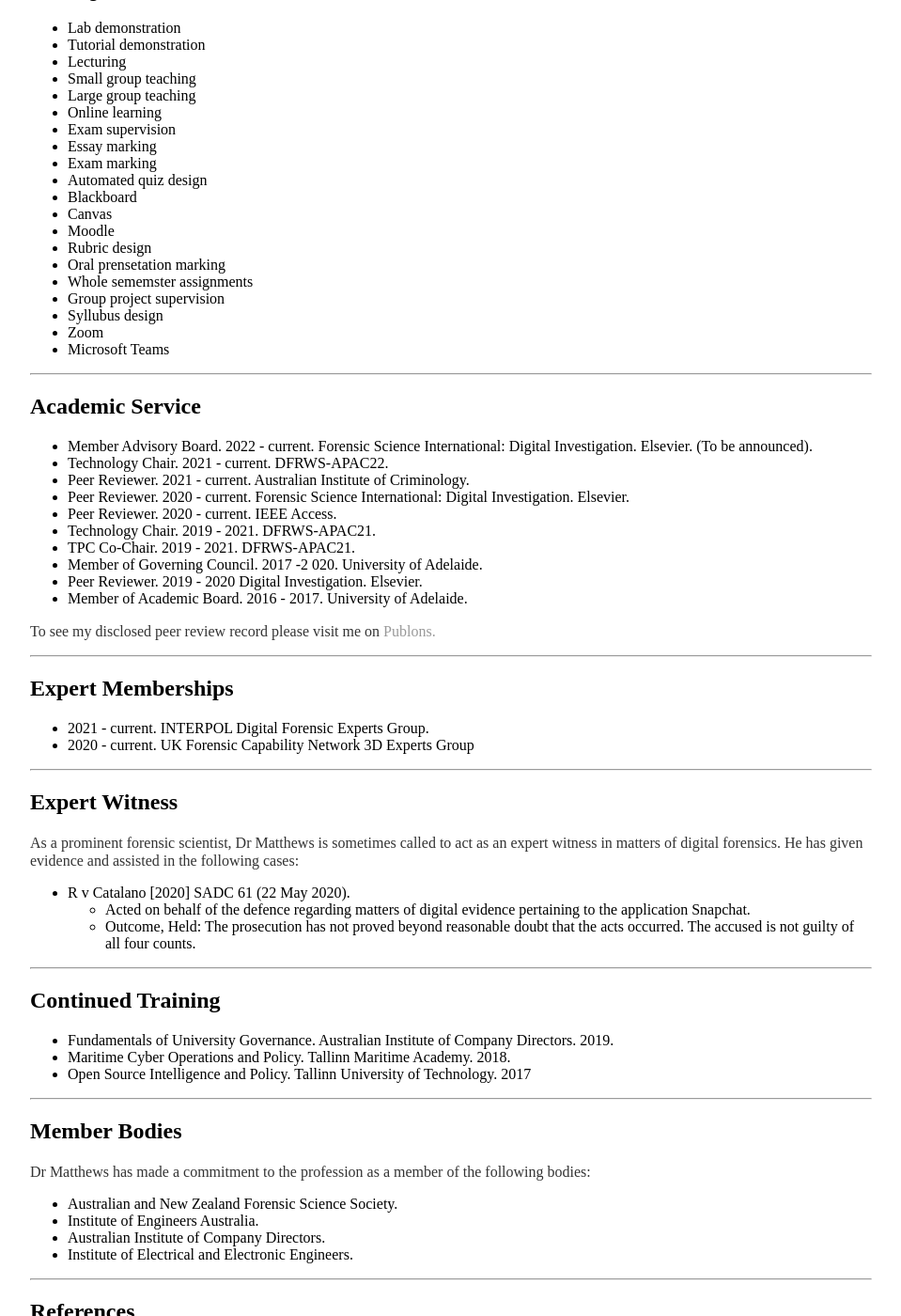
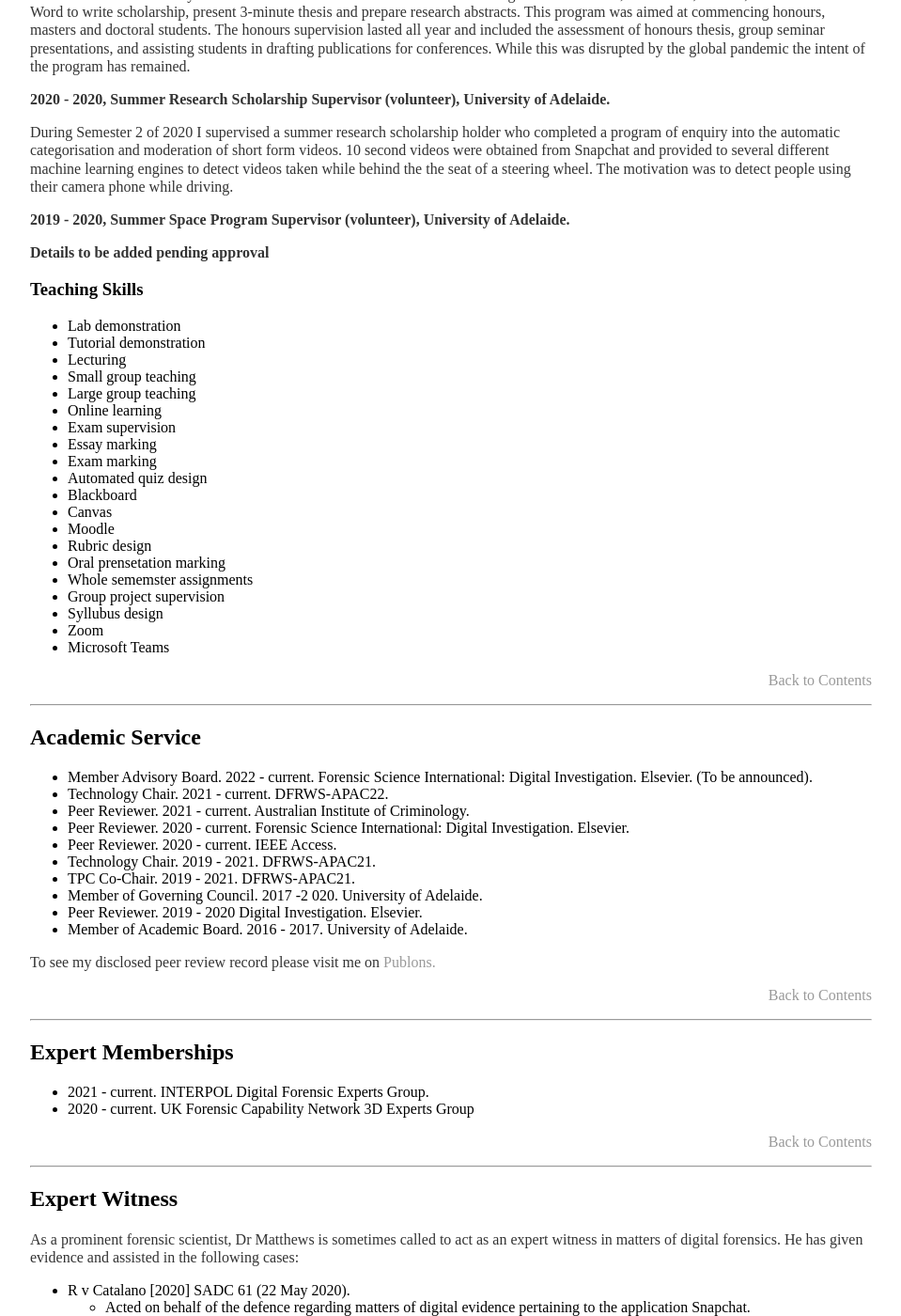
Before and after one commit to rhematt/rhematt.github.io, a Jekyll site: the page built from cv/index.md, in a window 1280 px wide and 1400 px high, scrolled down 10009 px. Shown: the whole window at 94% size, without its empty margins (160-1119 px from the left). Built offline with Jekyll 4.4.1, drawn with Linux system fonts in a browser that asks for light colours; our own code applies the rules of GitHub Pages for plain Markdown files; some of the changed text lies outside the part shown.

Commit message:
Update index.md

```diff
--- a/cv/index.md
+++ b/cv/index.md
@@ -84,8 +84,7 @@ Electives:
 - Coding and Cryptography
 - Telecomunications Systems
 
-
-<p align="right"> <a href="#Contents">Back to Contents</a> [Back to Contents](#Contents) </p>
+<p align="right"> <a href="#Contents">Back to Contents</a> </p>
 ___
 
 ## <a name="ResearchEmployment"></a> Research Employment
@@ -128,6 +127,7 @@ Publications generated:
 - Matthews, R. H., Phillips, B., & Sorell, M. 2019. How security ready is the Australian Space Industry? The challenges of digital security in space. In ASRC19. Adelaide 2019. Available [http://www.nssa.com.au/19asrc/resources/19ASRC_Program_Abstracts.pdf](http://www.nssa.com.au/19asrc/resources/19ASRC_Program_Abstracts.pdf).
 - Matthews, R., Phillips, B., and Sorell, M. 2019. Space Cyber: Understanding Cyber Vulnerabilities of Small Form Factor Satellites. The University of Adelaide. Adelaide 2019.
 
+<p align="right"> <a href="#Contents">Back to Contents</a> </p>
 ___
 
 ## <a name="TechnicalSkills"></a> Technical Skills
@@ -147,6 +147,7 @@ ___
 - Java
 - HTML
 
+<p align="right"> <a href="#Contents">Back to Contents</a> </p>
 ___
 
 ## <a name="AwardsPrizes"></a> Awards and Prizes
@@ -163,6 +164,7 @@ ___
 - 2018 Simon Rockcliff Travel Award for Research Supervision and Mentorship.
 - 2017 First Place International Open Source Intelligence Cyber Security Event, Tallinn Estonia.
 
+<p align="right"> <a href="#Contents">Back to Contents</a> </p>
 ___
 
 ## <a name="ResearchMotivation"></a> Research Motivation
@@ -173,6 +175,7 @@ My take on this work is unique due to the integration of systems thinking. I ens
 
 I acknowldege that my own work is not enough to solve the issues recognised by the systems level analysis of the problem. Recognising the limitations technology has, through international and interdisciplinary collaborations the human, psychological and criminological elements of these challenges become clear leading to victimcentric reforms, educational programs and cultural changes to eliminate the socioeconomic factors leading to environments which cater to online abuse.
 
+<p align="right"> <a href="#Contents">Back to Contents</a> </p>
 ___
 
 ## <a name="Publications"></a> Publications
@@ -222,6 +225,7 @@ Since 2015, Dr Matthews is one of the University of Adelaide’s top 10 most rea
 - Grace. L, (2017), Fake photos and how forensic digital image provenance can prove they aren’t or are real. The Advertiser. (interview). Available:[https://www.adelaidenow.com.au/news/south-australia/fake-photos-and-how-forensic-digital-image-provenance-can-prove-they-arent-or-are-real/news-story/9d2086b6357f681d1144310a94f60ce4](https://www.adelaidenow.com.au/news/south-australia/fake-photos-and-how-forensic-digital-image-provenance-can-prove-they-arent-or-are-real/news-story/9d2086b6357f681d1144310a94f60ce4)
 - Matthews, R. (2105) The playboy centrefold at the centre of computer science. The Conversation, 2015. Available:[https://theconversation.com/the-playboy-centrefold-at-the-centre-of-computer-science-41457](https://theconversation.com/the-playboy-centrefold-at-the-centre-of-computer-science-41457)
 
+<p align="right"> <a href="#Contents">Back to Contents</a> </p>
 ___
 
 ## <a name="Patents"></a> Patents and Open Source Deployments
@@ -231,6 +235,7 @@ ___
 	-  This project led to a honours project for 3 students in 2021 at the University of Adelaide to expand upon the functionality for automatically moderating the content uploaded to social media networks using convolutional networks.
 	-  A decision was made to release this innovation under an MIT licence rather than pursue a patent due to the application space for the law enforcement and intelligence community at large.
 
+<p align="right"> <a href="#Contents">Back to Contents</a> </p>
 ___
 
 <a name="Funding"></a>## Funding
@@ -246,6 +251,7 @@ ___
 ### <a name="BugBounties"></a>Bug Bounties
 - Matthews, R. 2020. CreatorID leaked from public content posted to SnapMaps. Online 2020. hackerone. Avalaible: [https://hackerone.com/reports/867521](https://hackerone.com/reports/867521). USD 1,000.
 
+<p align="right"> <a href="#Contents">Back to Contents</a> </p>
 ___
 
 ## <a name="ConferenceProceedings"></a> Conference Proceedings and Abstracts
@@ -267,6 +273,7 @@ ___
 - Jennings, L., Singh, I., Sorell, M., Matthews, R. H., Eggendorfer, T., & Hovhannisyan, K. 2018. Improving the  technical functionality of children’s tracking watches. In Proceedings of the 4th Interdisciplinary Cyber Research  Workshop 2018. Tallinn University of Technology. Available: [https://haldus.taltech.ee/sites/default/files/2021-04/ICR2018_proceedings.pdf](https://haldus.taltech.ee/sites/default/files/2021-04/ICR2018_proceedings.pdf).
 - Matthews, R., Sorell, M., & Falkner, N. 2017. Isolating Lens Aberrations within Fixed Pattern Noise. In  Proceedings of the 3rd Interdisciplinary Cyber Research Workshop 2017 (pp. 21-24). Tallinn  University of Technology. Available: [https://haldus.taltech.ee/sites/default/files/2021-04/ICR2017_proceedings_0.pdf](https://haldus.taltech.ee/sites/default/files/2021-04/ICR2017_proceedings_0.pdf).
 
+<p align="right"> <a href="#Contents">Back to Contents</a> </p>
 ___
 
 ## <a name="TeachingExperience"></a> Teaching Experience
@@ -366,7 +373,7 @@ During Semester 2 of 2020 I supervised a summer research scholarship holder who
 
 **2019 - 2020, Summer Space Program Supervisor (volunteer), University of Adelaide.**
 
-
+**Details to be added pending approval**
 
 ### <a name="TeachingSkills"></a>Teaching Skills
 - Lab demonstration
@@ -390,6 +397,7 @@ During Semester 2 of 2020 I supervised a summer research scholarship holder who
 - Zoom
 - Microsoft Teams
 
+<p align="right"> <a href="#Contents">Back to Contents</a> </p>
 ___
 
 ## <a name="AcademicService"></a> Academic Service
@@ -406,12 +414,14 @@ ___
 
 To see my disclosed peer review record please visit me on [Publons.](https://publons.com/researcher/3744919/richard-matthews/)
 
+<p align="right"> <a href="#Contents">Back to Contents</a> </p>
 ___
 
 ## <a name="ExpertMemberships"></a> Expert Memberships
 - 2021 - current. INTERPOL Digital Forensic Experts Group.
 - 2020 - current. UK Forensic Capability Network 3D Experts Group
 
+<p align="right"> <a href="#Contents">Back to Contents</a> </p>
 ___
 
 ## <a name="ExpertWitness"></a> Expert Witness
@@ -421,6 +431,7 @@ As a prominent forensic scientist, Dr Matthews is sometimes called to act as an
 	- Acted on behalf of the defence regarding matters of digital evidence pertaining to the application Snapchat.
 	- Outcome, Held: The prosecution has not proved beyond reasonable doubt that the acts occurred. The accused is not guilty of all four counts.
 
+<p align="right"> <a href="#Contents">Back to Contents</a> </p>
 ___
 
 ## <a name="ContinuedTraining"></a>Continued Training
@@ -428,6 +439,7 @@ ___
 - Maritime Cyber Operations and Policy. Tallinn Maritime Academy. 2018.
 - Open Source Intelligence and Policy. Tallinn University of Technology. 2017
 
+<p align="right"> <a href="#Contents">Back to Contents</a> </p>
 ___
 
 ## <a name="MemberBodies"></a>Member Bodies
@@ -437,7 +449,10 @@ Dr Matthews has made a commitment to the profession as a member of the following
 - Australian Institute of Company Directors.
 - Institute of Electrical and Electronic Engineers.
 
+<p align="right"> <a href="#Contents">Back to Contents</a> </p>
 ___
 
 ## <a name="References"></a>References
 A list of references are available upon request.
+
+<p align="right"> <a href="#Contents">Back to Contents</a> </p>
```
